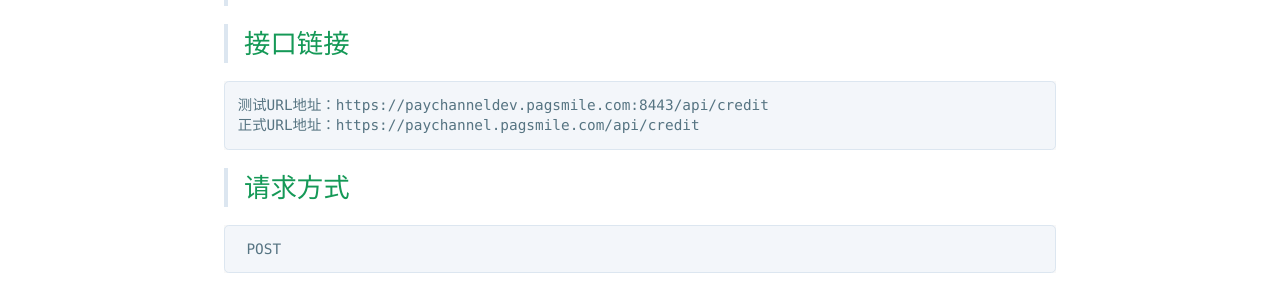
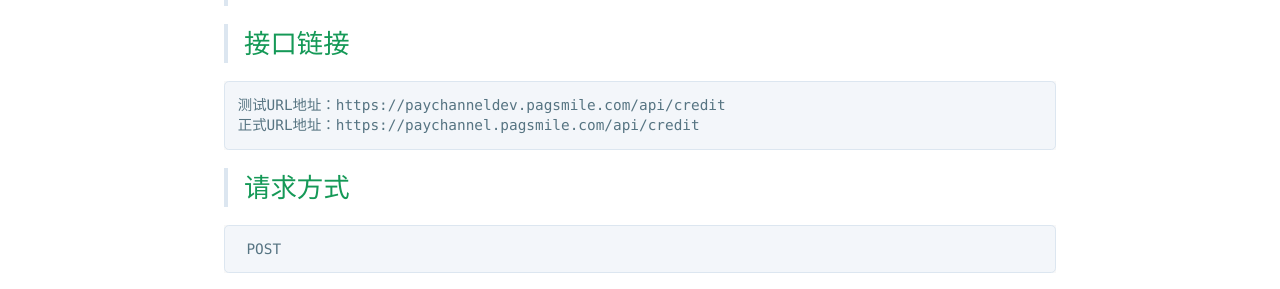
Before and after one commit to pagsmile/pagsmile.github.io, a Jekyll site: the page built from api/DriectCreditCard.md, in a window 1280 px wide and 900 px high. Shown: the part 406-695 px from the top of the window. Built offline with Jekyll 4.4.1, drawn with Linux system fonts in a browser that asks for light colours; our own code applies the rules of GitHub Pages for plain Markdown files; part of the change alters nothing that is shown.

Commit message:
Update DriectCreditCard.md

```diff
--- a/api/DriectCreditCard.md
+++ b/api/DriectCreditCard.md
@@ -6,7 +6,7 @@
 
 >## 接口链接
 
-    测试URL地址：https://paychanneldev.pagsmile.com:8443/api/credit
+    测试URL地址：https://paychanneldev.pagsmile.com/api/credit
     正式URL地址：https://paychannel.pagsmile.com/api/credit
 
 >## 请求方式
@@ -191,6 +191,7 @@ info.currency | String | Yes | 10 | 币种 |
 400 | SYSTEM_ERROR | 订单创建失败 | 请尝试重新下单。
 550 | SINGLE_DAY_PAY_LIMIT | 超过单日限额 | 检查参数设置或确认订单信息。
 
+更详细列表请参照[返回状态和错误一览](ReturnResult)
 
 >## 签名生成算法
 
```
